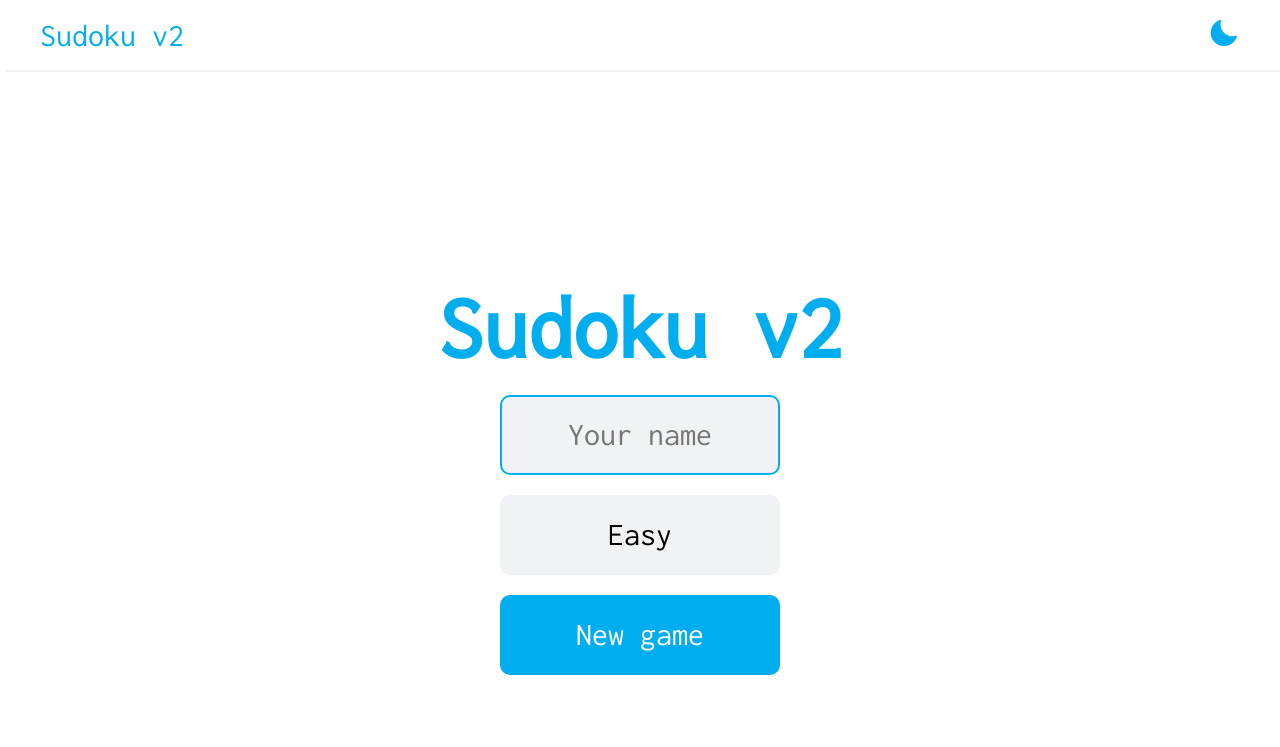
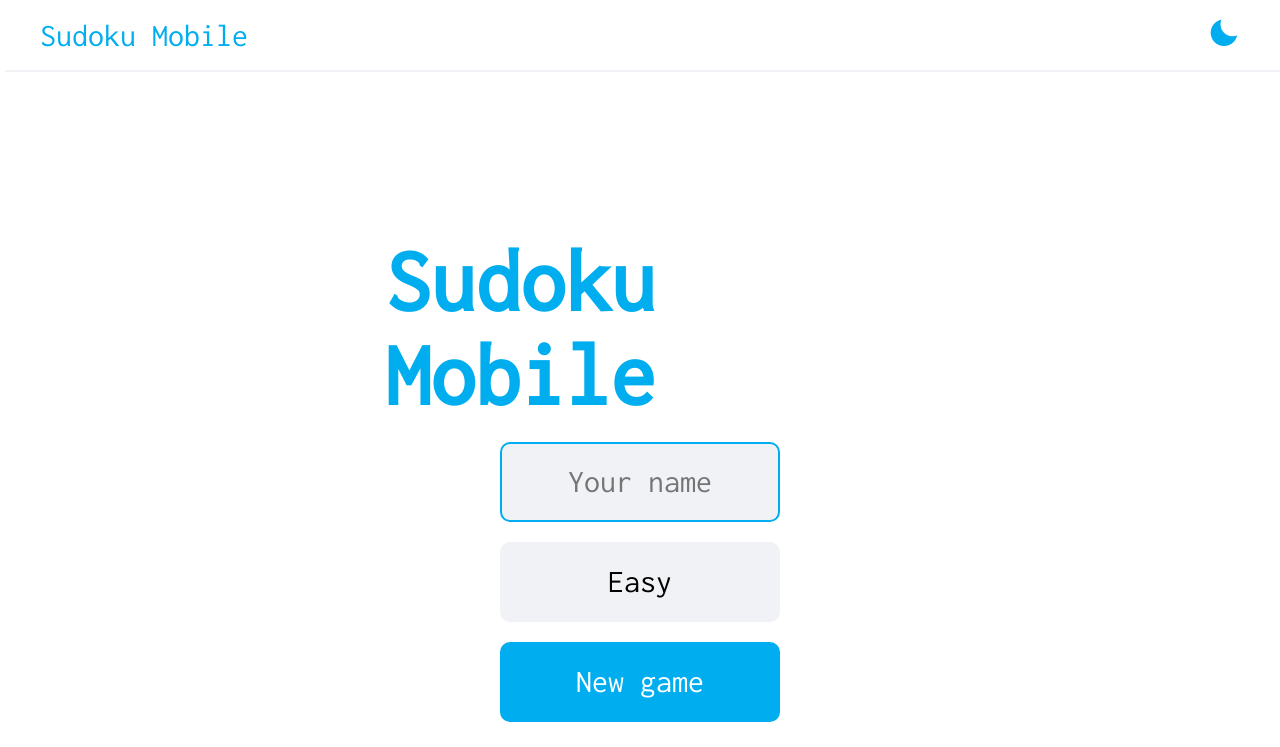
Before and after one commit to DerivedWharf15/Sudoku-Desktop, a plain HTML site: page index.html in a window 1280 px wide. Drawn offline with nearby package versions, Linux system fonts and the light colour scheme.

Commit message:
Update index.html

```diff
--- a/index.html
+++ b/index.html
@@ -26,7 +26,7 @@
     <nav>
         <div class="nav-container">
             <a href="#" class="nav-logo">
-                Sudoku v2
+                Sudoku Mobile
             </a>
             <div class="dark-mode-toggle" id="dark-mode-toggle">
                 <i class="bx bxs-sun"></i>
@@ -41,7 +41,7 @@
         <div class="screen">
             <!-- start screen -->
             <div class="start-screen active" id="start-screen">
-               	<h1 class="heading">Sudoku v2</h1>
+               	<h1 class="heading">Sudoku Mobile</h1>
                 <input type="text" placeholder="Your name" maxlength="11" class="input-name" id="input-name">
                 <div class="btn" id="btn-level">
                     Easy
```
